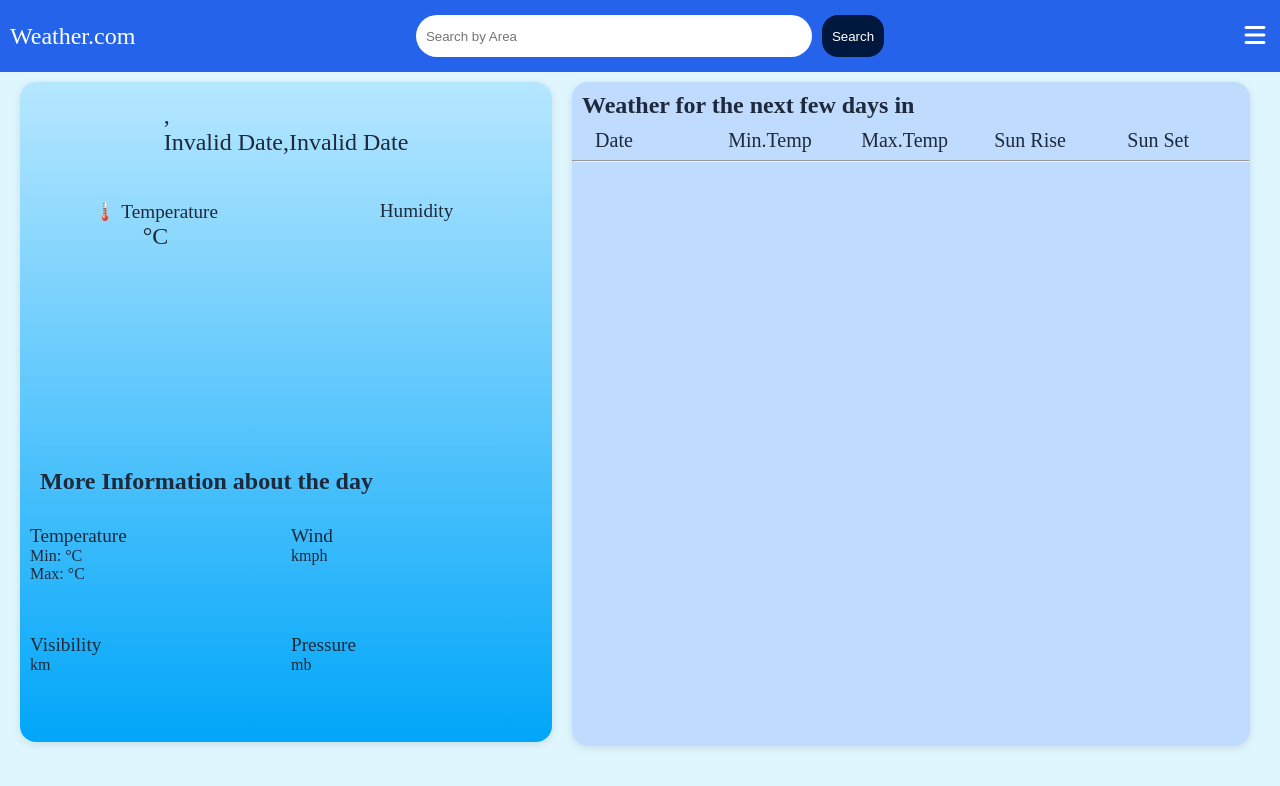
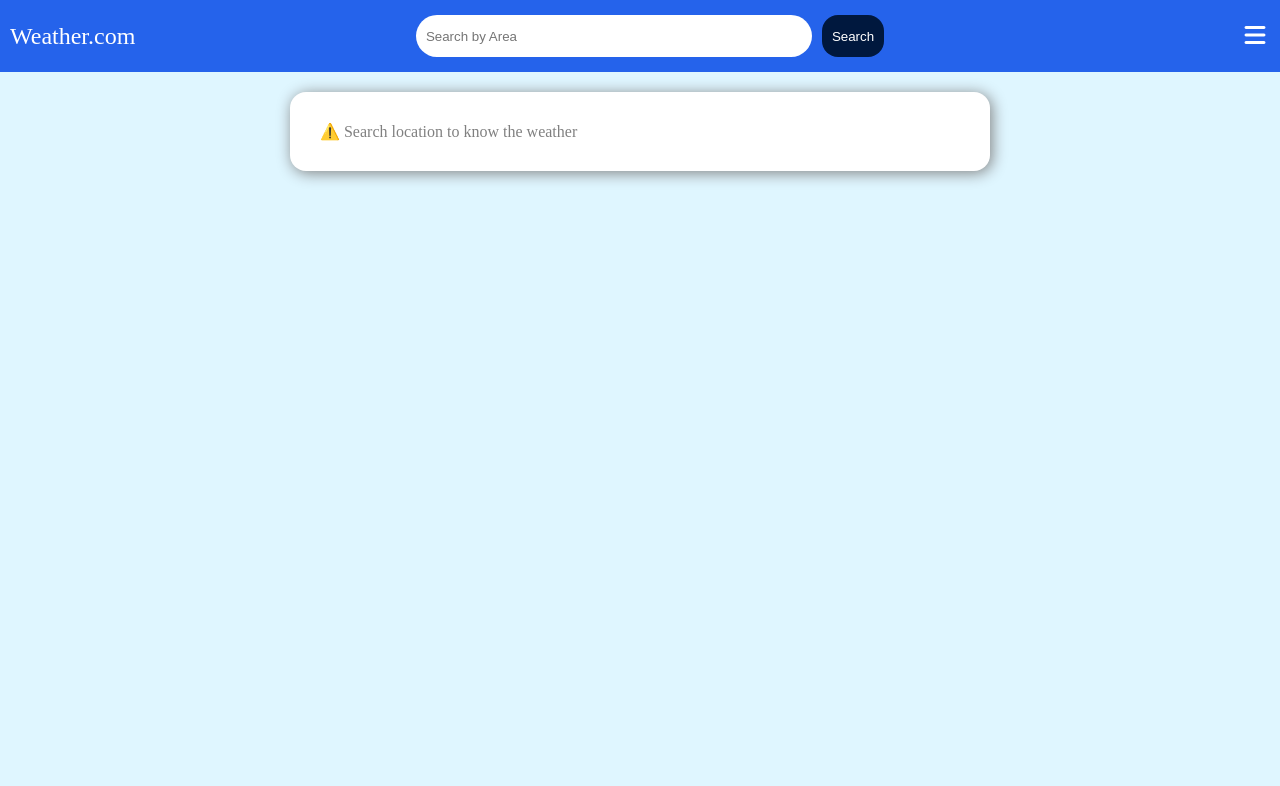
Before and after one commit to gdinesh1616/weather-app, a React (Vite) app: page / in a window 1280 px wide. Shown: the top 786 px of the page. Built offline with nearby package versions, Linux system fonts and the light colour scheme.

Commit message:
final commit

```diff
--- a/src/Homepage.jsx
+++ b/src/Homepage.jsx
@@ -10,10 +10,12 @@ const [cityInfo, setCityInfo] = useState();
     return (
         <>
               <Navbar setLocationKey={setLocationKey} setCityInfo={setCityInfo}></Navbar>
-              <div className="homePage">
+              {locationKey && <div className="homePage">
                 <WeatherInfoCard locationKey={locationKey} cityInfo={cityInfo}></WeatherInfoCard>
                 <FutureWeatherCard locationKey={locationKey} cityInfo={cityInfo}></FutureWeatherCard>
-              </div>
+              </div>}
+              {!locationKey && <div className="emptyState">
+                ⚠️ Search location to know the weather</div>}
 
         </>
     )
--- a/src/css/Homepage.css
+++ b/src/css/Homepage.css
@@ -2,3 +2,19 @@
     display:flex;
     flex-wrap: wrap;
 }
+.emptyState{
+    width:50%;
+    min-width: fit-content;
+    height:fit-content;
+    padding:30px;
+    color:grey;
+    margin:auto;
+    background-color: white;
+    border-radius: 1rem;
+    align-items: center;
+    display: flex;
+    align-self: center;
+    box-shadow: 2px 2px 15px grey;
+    margin-top:20px;
+
+}
```
